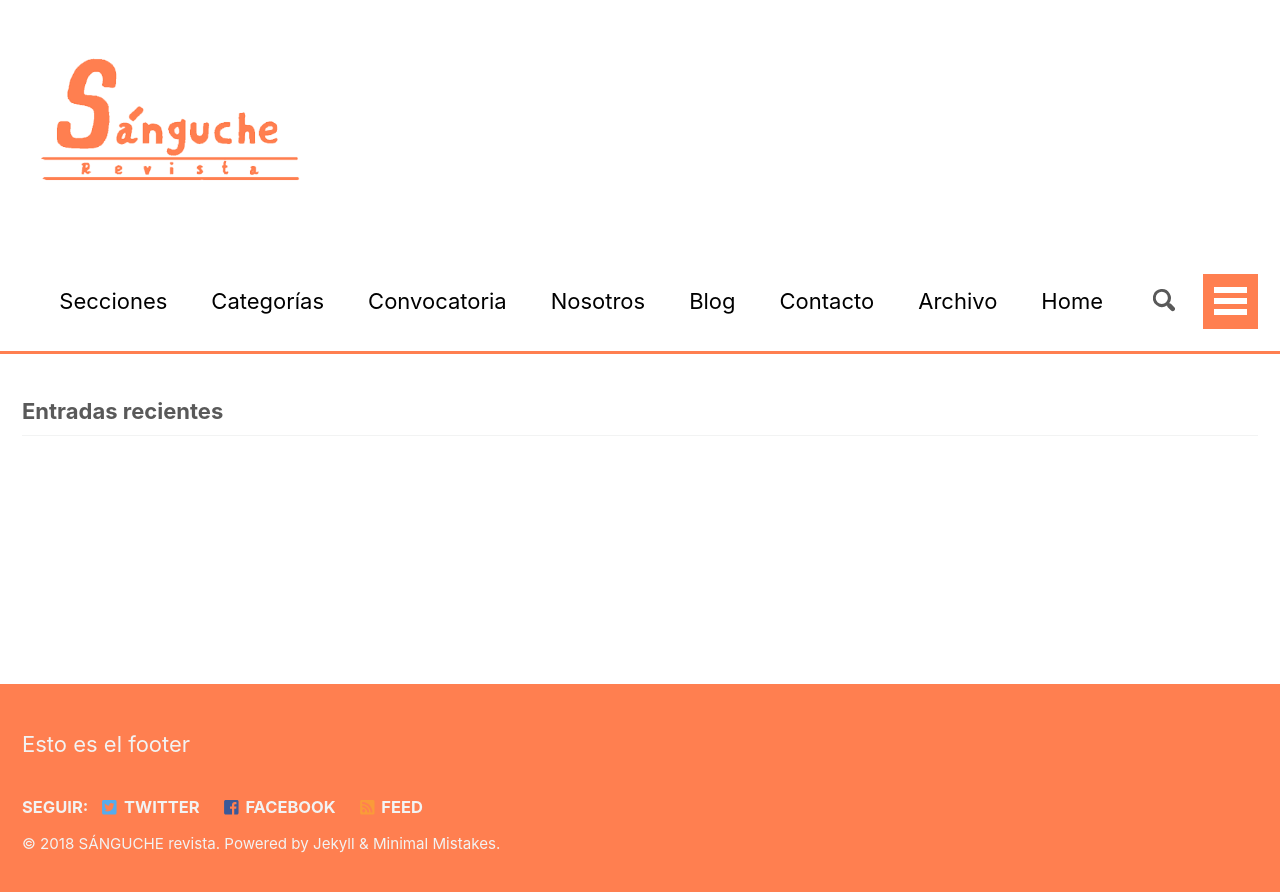
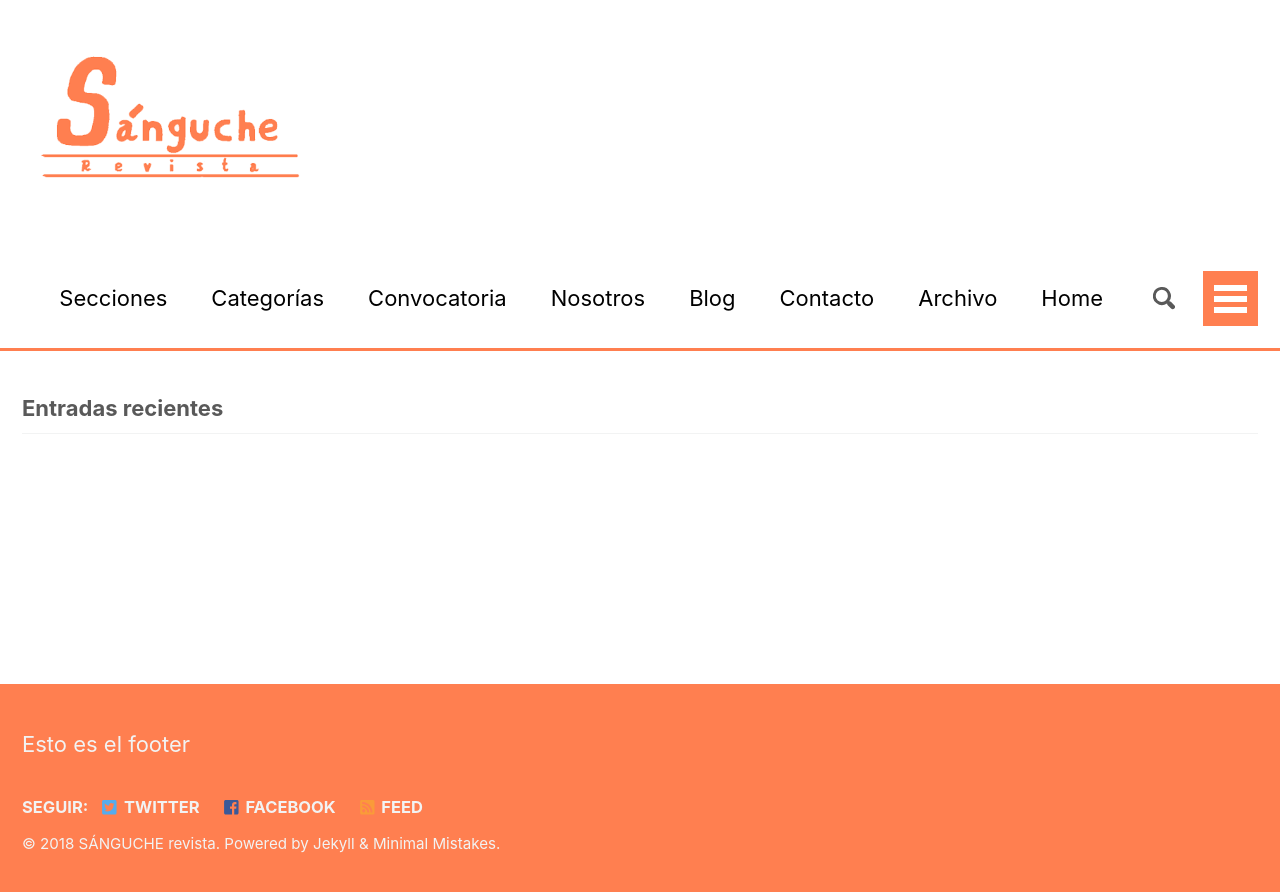
Before and after one commit to sangucherevista/sangucherevista.github.io, a Jekyll site: the page built from index.md, in a window 1280 px wide. Shown: the top 892 px of the page. Built offline with Jekyll 4.4.1, drawn with Linux system fonts in a browser that asks for light colours; nearby versions of some CDN libraries; the list of posts is cut into pages by our own code.

Commit message:
Updated '_sass/minimal-mistakes/_masthead.scss' via CloudCannon

```diff
--- a/_sass/minimal-mistakes/_masthead.scss
+++ b/_sass/minimal-mistakes/_masthead.scss
@@ -100,6 +100,5 @@
   margin-bottom: 50px;
   height: auto;
   opacity: 1;
-  line-height: 200px;
   float: center;
 }
```
